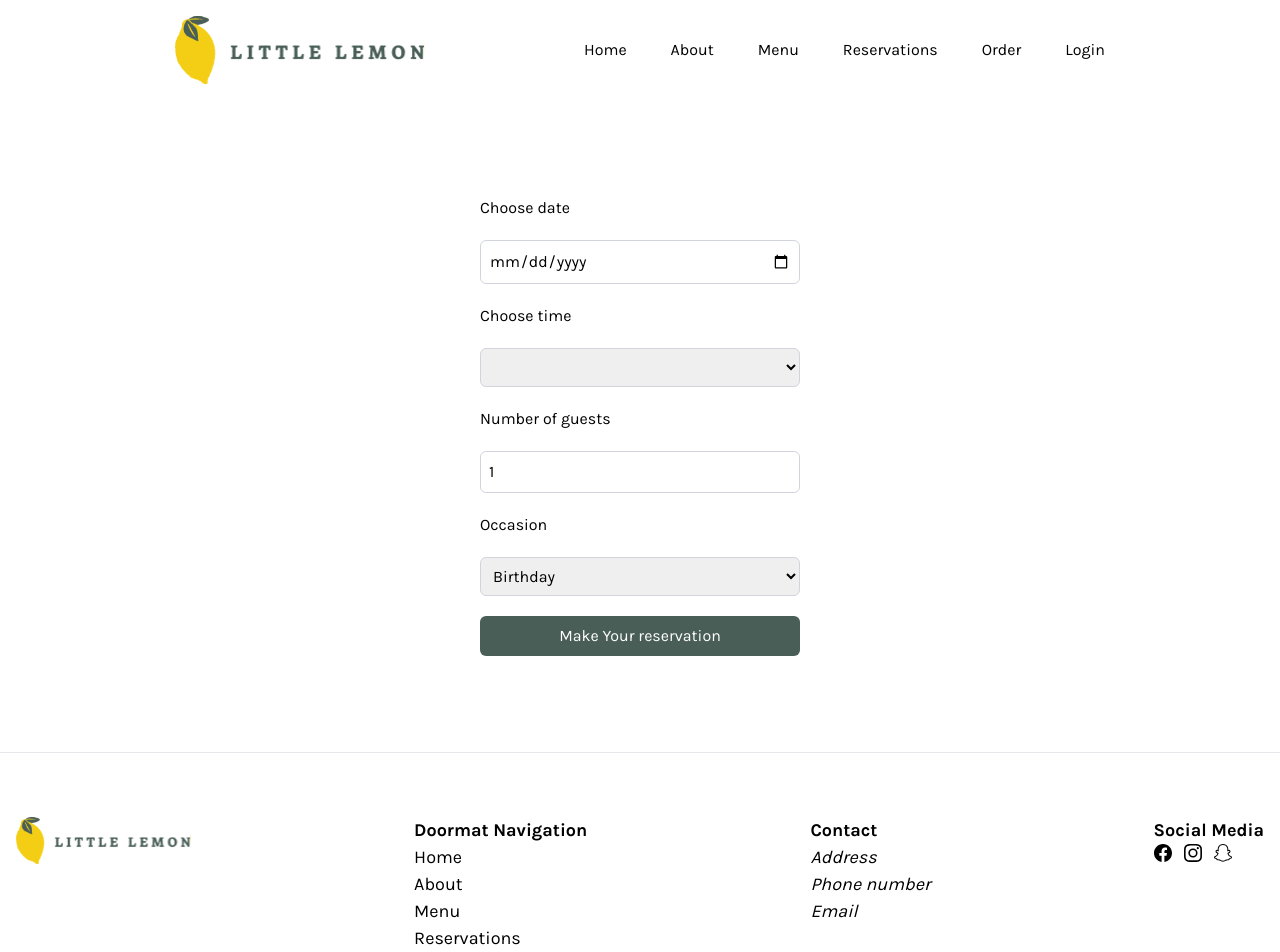
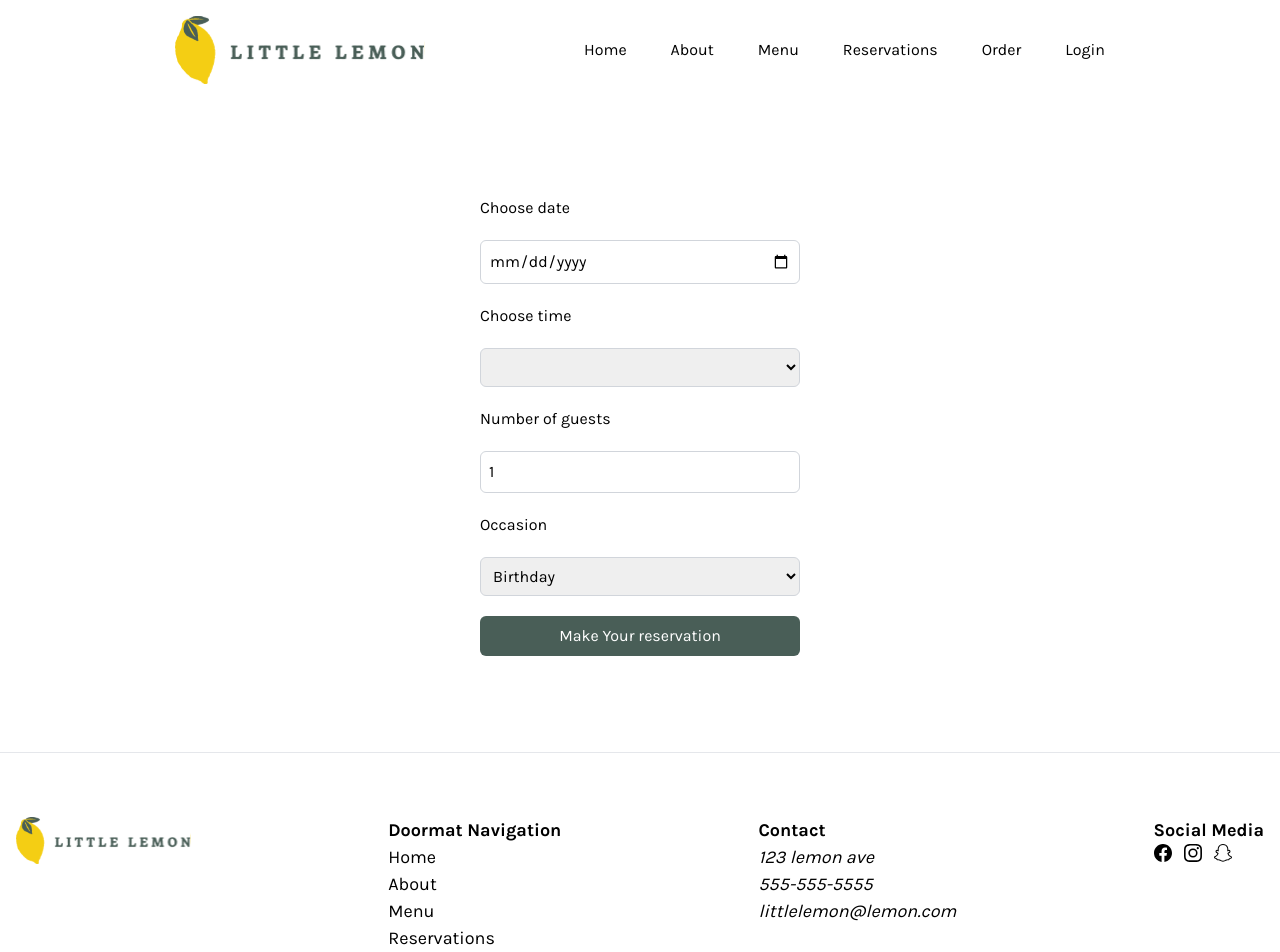
Before and after one commit to dev-rome/Little-Lemon-restaurant, a Next.js app: page /booking-page in a window 1280 px wide. Shown: the top 952 px of the page. Built offline with nearby package versions, Linux system fonts and the light colour scheme; a web font is replaced by a local one.

Commit message:
edit address

```diff
--- a/components/layout/Footer.tsx
+++ b/components/layout/Footer.tsx
@@ -10,9 +10,9 @@ const ContactInfo = () => (
   <div className="col-span-1 md:col-span-4">
     <h3 className="text-18 font-bold">Contact</h3>
     <address className="text-18">
-      <p>Address</p>
-      <p>Phone number</p>
-      <p>Email</p>
+      <p>123 lemon ave</p>
+      <p>555-555-5555</p>
+      <p>littlelemon@lemon.com</p>
     </address>
   </div>
 );
```
